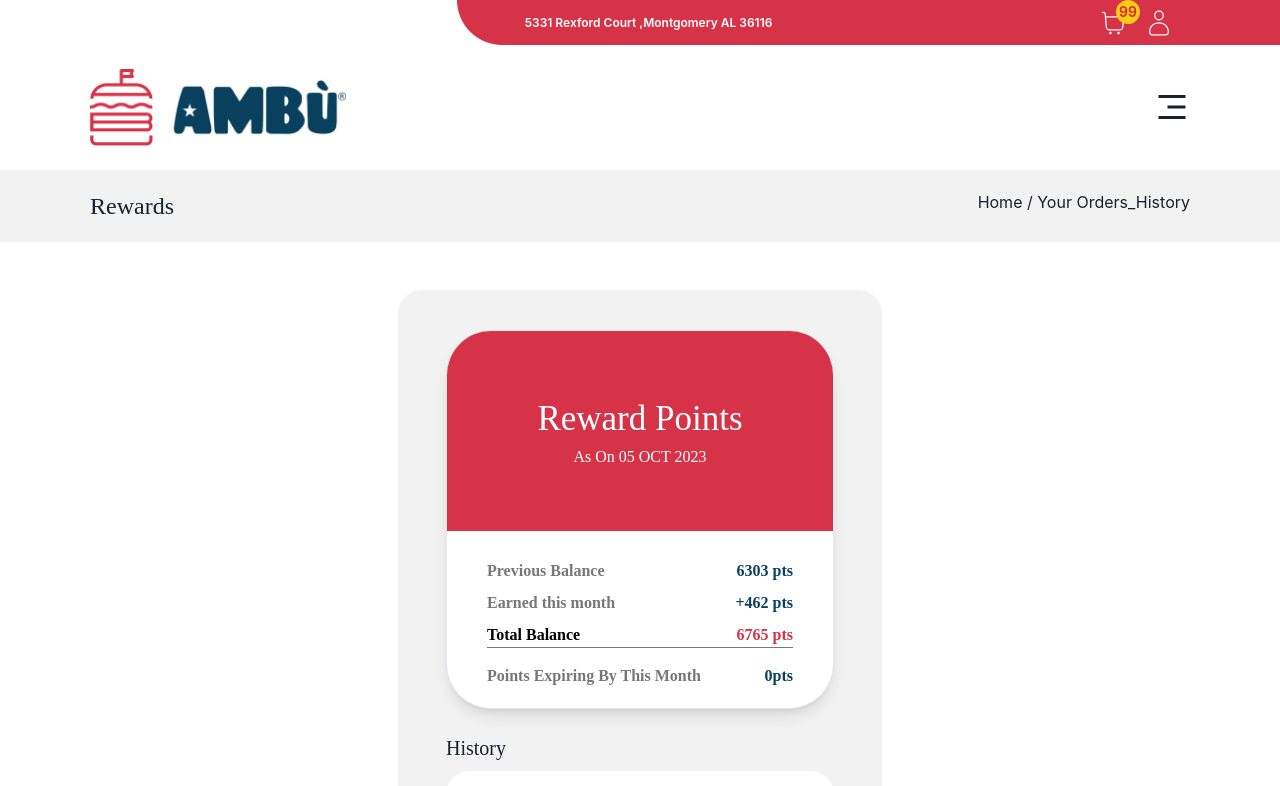
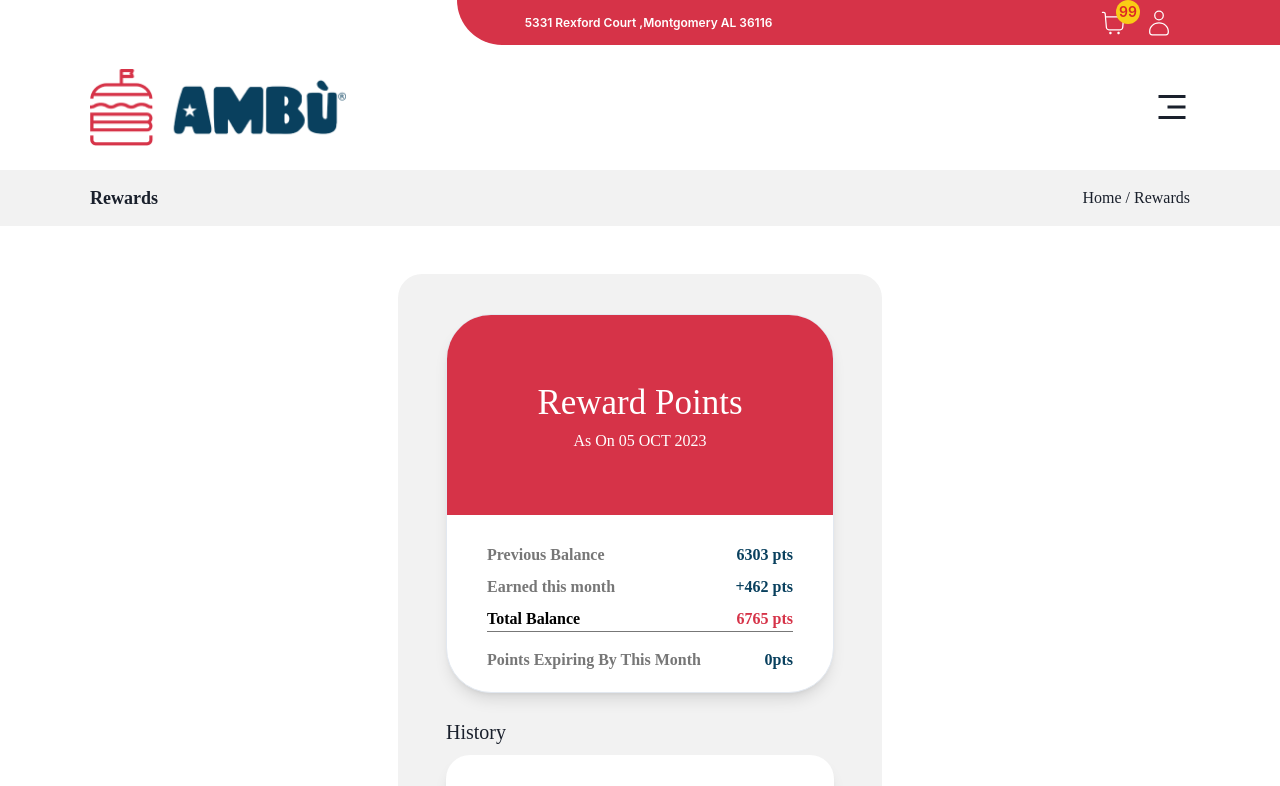
Before and after one commit to Shubh-Rajawat/ecommerce-nbt, a React (Create React App) app: page /reward-points in a window 1280 px wide. Shown: the top 786 px of the page. Built offline with nearby package versions, Linux system fonts and the light colour scheme; some icons are missing.

Commit message:
breadcurm in reward page

```diff
--- a/src/App.js
+++ b/src/App.js
@@ -38,7 +38,7 @@ function App() {
           <Route path="/edit-profile" element={ <EditProfile /> } />
           <Route path="/profile/settings" element={ <ProfileSettings /> } />
           <Route path="/profile/help-and-support" element={ <HelpAndSupport /> } />
-          <Route path="reward-points" element={ <RewardPointPage /> } />
+          <Route path="/reward-points" element={ <RewardPointPage /> } />
         </Routes>
         <Footer />
       </BrowserRouter>
--- a/src/components/reward/Rewards.jsx
+++ b/src/components/reward/Rewards.jsx
@@ -1,15 +1,17 @@
 import React from 'react'
+import BreadCrumb from '../common/BreadCrumb'
 
 const Rewards = () => {
   return (
     <>
+<BreadCrumb
 
-             <section className="bg-[#F2F2F2] py-5">
-        <div className="ss-container flex justify-between">
-          <h1 className=" text-2xl ramto">Rewards</h1>
-          <p>Home / Your Orders_History</p>
-        </div>
-      </section>
+     page={ {
+          title: "Rewards",
+          path: "Home / Rewards",
+          bg: "bg-[#F2F2F2]",
+        } }
+/>
      <div className="w-[100%] ss-container px-1 py-5 md:py-12 flex justify-center">
         <div className="w-full md:w-[60%] lg:w-[55%] xl:w-[44%] h-full bg-[#F2F2F2] px-5  md:px-12 py-10 rounded-3xl">
           <div
```
